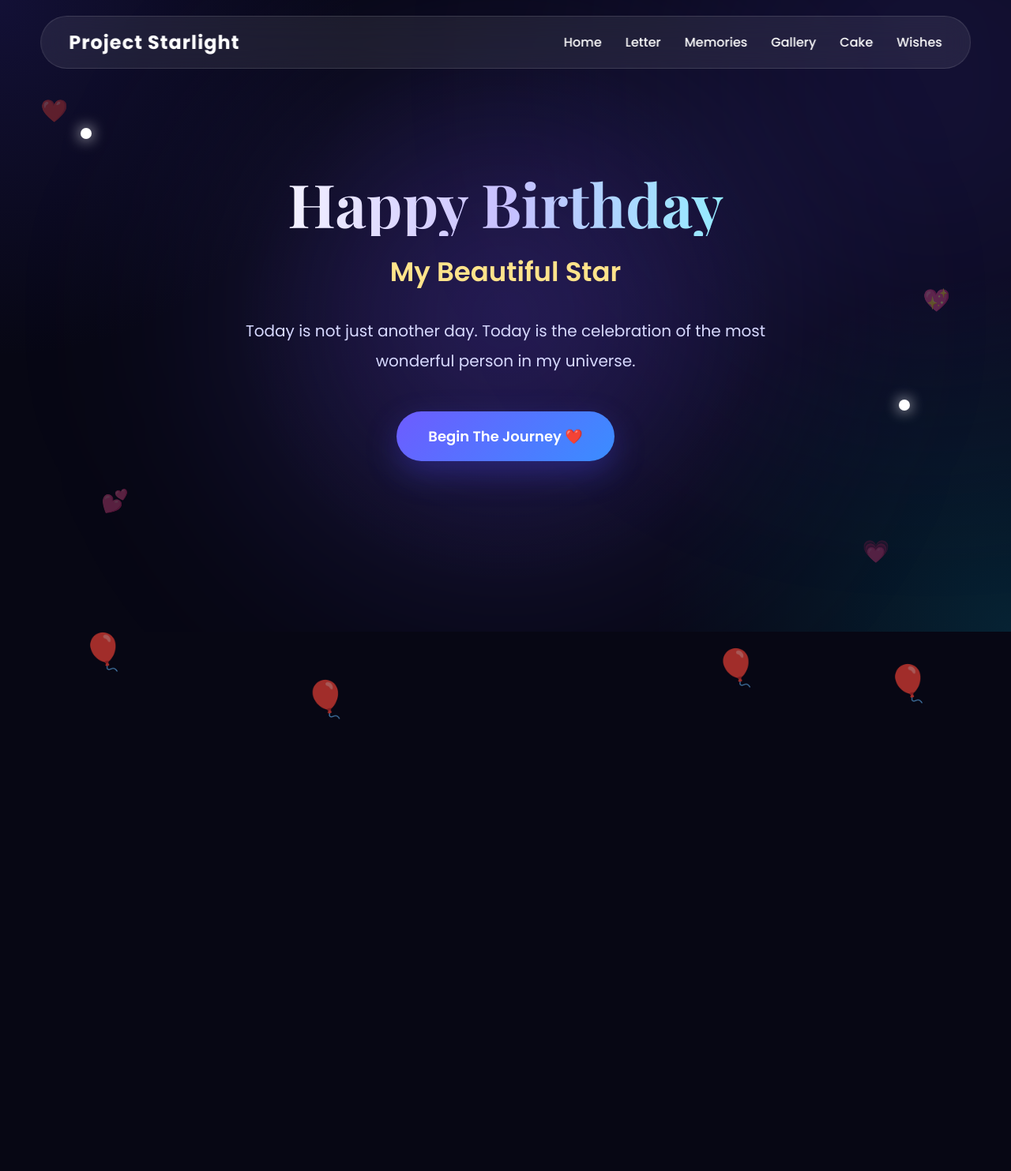
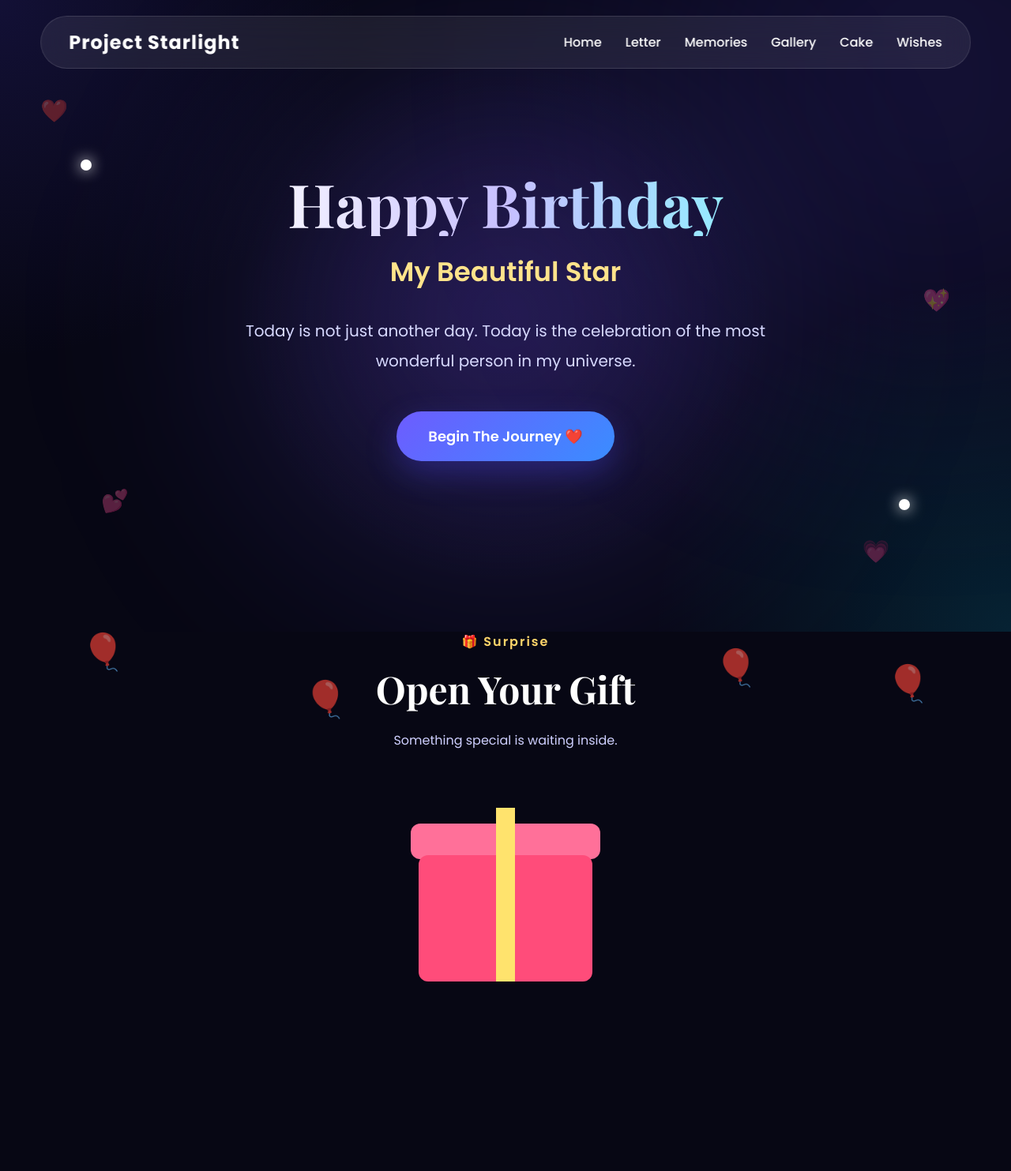
Before and after one commit to ashikurrahma017/birthday, a Flask app: page / in a window 1280 px wide. Shown: the top 1483 px of the page at 79% size. Run offline with Flask 3, Linux system fonts and the light colour scheme.

Commit message:
Update index.html

```diff
--- a/templates/index.html
+++ b/templates/index.html
@@ -820,6 +820,60 @@
 
 <section id="gift" class="story-section">
 
+<div class="section-title">
+    <span>🎁 Surprise</span>
+    <h2>Open Your Gift</h2>
+    <p>Click the gift box to reveal your surprises.</p>
+</div>
+
+<div id="giftBox">
+
+    <div class="gift-lid"></div>
+
+    <div class="gift-body"></div>
+
+    <div class="gift-ribbon"></div>
+
+</div>
+
+<div id="giftItems">
+
+    <div class="gift-card" style="--delay:0s;">
+        <img src="{{ url_for('static', filename='images/ring.png') }}">
+        <h3>Golden Ring</h3>
+    </div>
+
+    <div class="gift-card" style="--delay:.25s;">
+        <img src="{{ url_for('static', filename='images/rose.png') }}">
+        <h3>Forever Rose</h3>
+    </div>
+
+    <div class="gift-card" style="--delay:.5s;">
+        <img src="{{ url_for('static', filename='images/chocolate.png') }}">
+        <h3>Sweet Chocolate</h3>
+    </div>
+
+    <div class="gift-card" style="--delay:.75s;">
+        <img src="{{ url_for('static', filename='images/teddy.png') }}">
+        <h3>Teddy Bear</h3>
+    </div>
+
+</div>
+
+<div id="giftMessage">
+
+<h2>Happy Birthday ❤️</h2>
+
+<p>
+These little gifts are only symbols.
+The greatest gift is your beautiful smile.
+I hope today becomes one of the happiest days of your life.
+</p>
+
+</div>
+
+</section>
+
     <div class="section-title">
 
         <span>🎁 Surprise</span>
```
